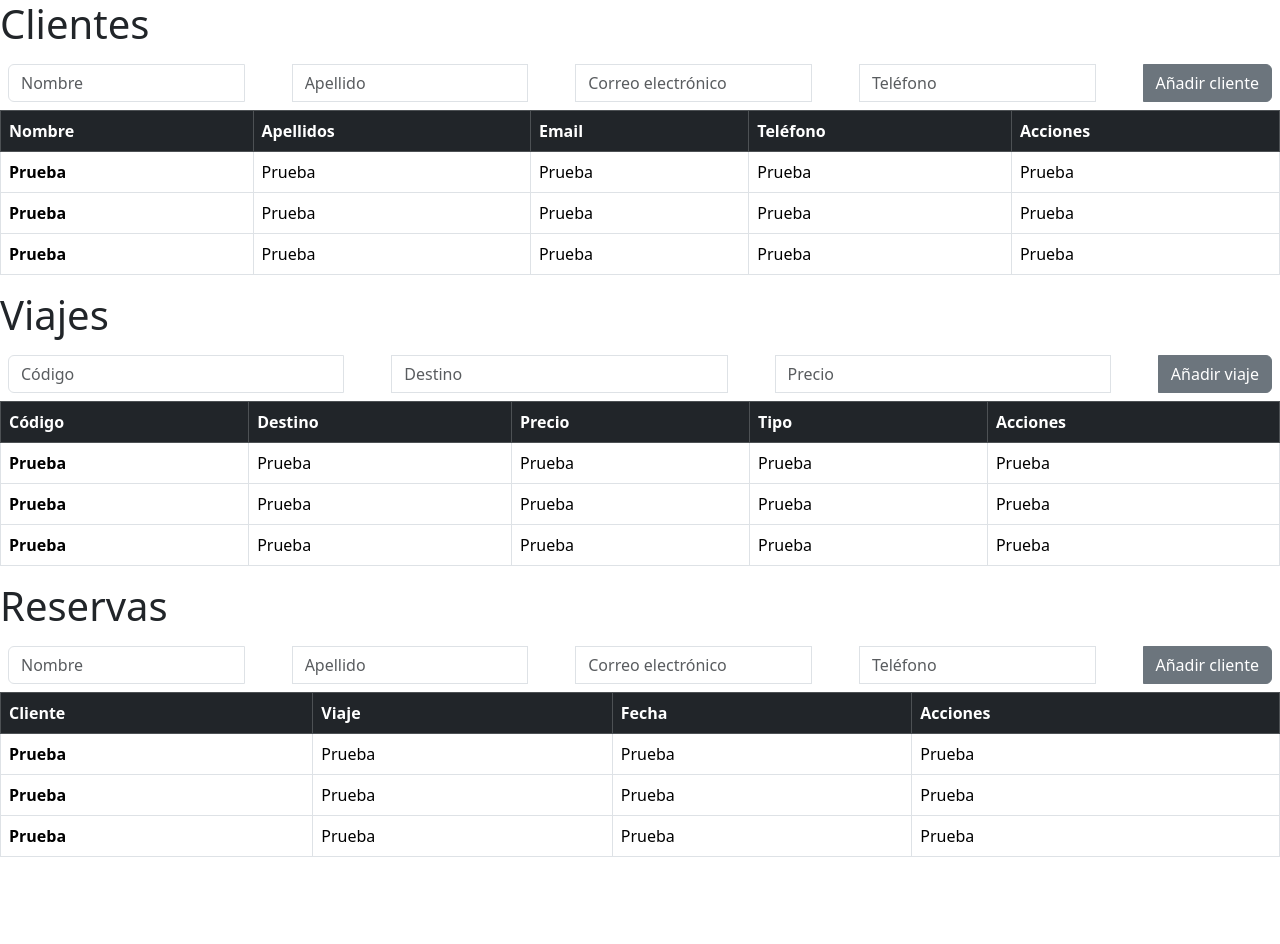
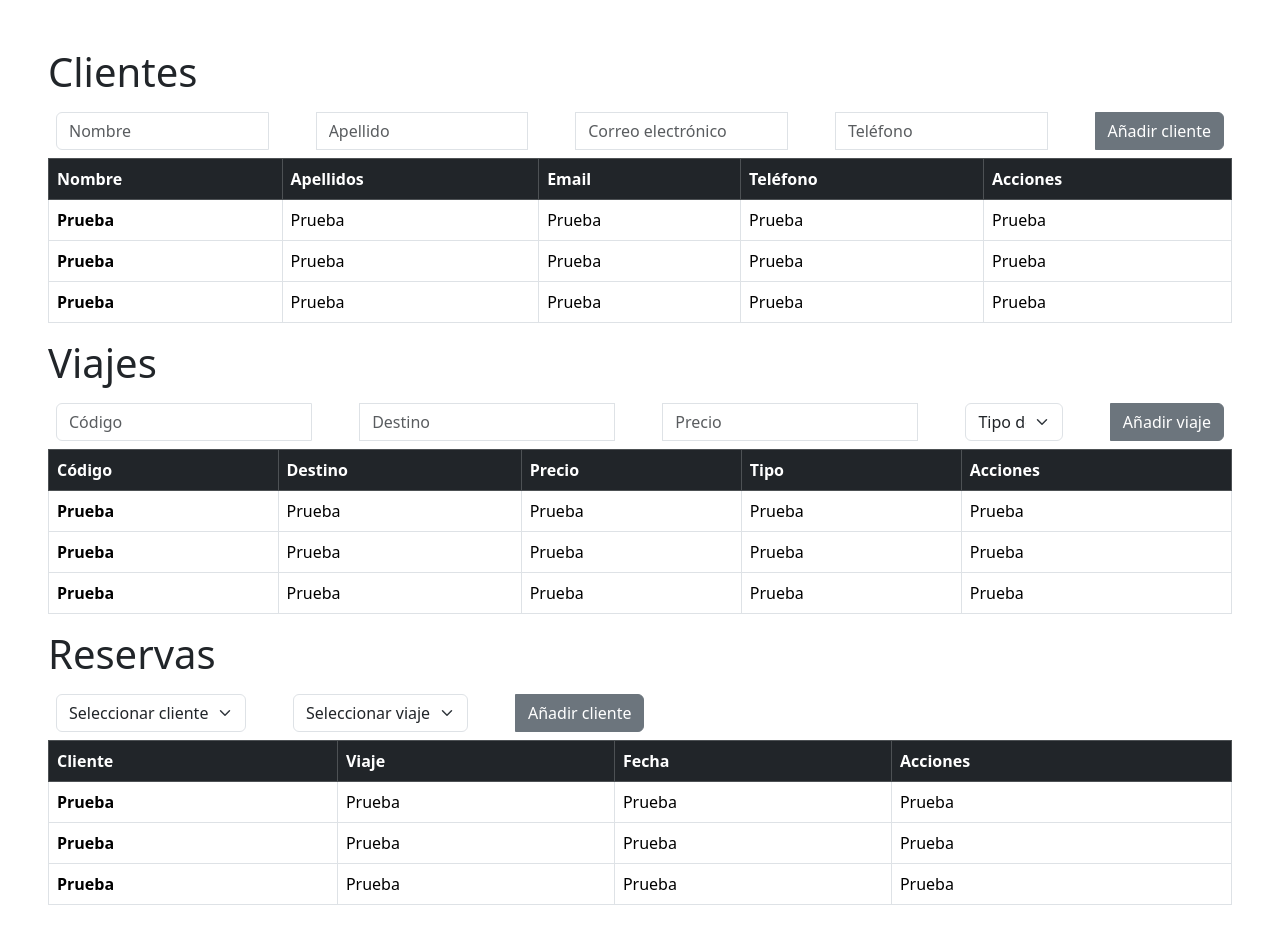
Before and after one commit to Xavivo/Travelling_CRUD_JS, a plain HTML site: page index.html in a window 1280 px wide. Before the commit the page ends 873 px from the top, so only its background shows below. Drawn offline with nearby package versions, Linux system fonts and the light colour scheme.

Commit message:
Frontend advancments

```diff
--- a/index.html
+++ b/index.html
@@ -1,49 +1,27 @@
 <!doctype html>
 <html lang="en">
+
 <head>
   <meta charset="UTF-8" />
   <meta name="viewport" content="width=device-width, initial-scale=1.0" />
-    <link
-      href="https://cdn.jsdelivr.net/npm/bootstrap@5.3.8/dist/css/bootstrap.min.css"
-      rel="stylesheet"
-      integrity="sha384-sRIl4kxILFvY47J16cr9ZwB07vP4J8+LH7qKQnuqkuIAvNWLzeN8tE5YBujZqJLB"
-      crossorigin="anonymous"
-    />
+  <link href="https://cdn.jsdelivr.net/npm/bootstrap@5.3.8/dist/css/bootstrap.min.css" rel="stylesheet"
+    integrity="sha384-sRIl4kxILFvY47J16cr9ZwB07vP4J8+LH7qKQnuqkuIAvNWLzeN8tE5YBujZqJLB" crossorigin="anonymous" />
   <title>Travel CRUD</title>
 </head>
-  <body>
+
+<body class="gap-5 m-5">
   <table class="table table-bordered">
     <h1>Clientes</h1>
     <!--Inputs-->
     <div class="input-group flex-nowrap gap-5 p-2">
-        <input
-          type="text"
-          class="form-control"
-          placeholder="Nombre"
-          aria-label="Username"
-          aria-describedby="addon-wrapping"
-        />
-        <input
-          type="text"
-          class="form-control"
-          placeholder="Apellido"
-          aria-label="Username"
-          aria-describedby="addon-wrapping"
-        />
-        <input
-          type="text"
-          class="form-control"
-          placeholder="Correo electrónico"
-          aria-label="Username"
-          aria-describedby="addon-wrapping"
-        />
-        <input
-          type="text"
-          class="form-control"
-          placeholder="Teléfono"
-          aria-label="Username"
-          aria-describedby="addon-wrapping"
-        />
+      <input type="text" class="form-control" placeholder="Nombre" aria-label="Username"
+        aria-describedby="addon-wrapping" />
+      <input type="text" class="form-control" placeholder="Apellido" aria-label="Username"
+        aria-describedby="addon-wrapping" />
+      <input type="text" class="form-control" placeholder="Correo electrónico" aria-label="Username"
+        aria-describedby="addon-wrapping" />
+      <input type="text" class="form-control" placeholder="Teléfono" aria-label="Username"
+        aria-describedby="addon-wrapping" />
       <button type="button" class="btn btn-secondary">Añadir cliente</button>
     </div>
 
@@ -83,27 +61,21 @@
     <h1>Viajes</h1>
     <!--Inputs-->
     <div class="input-group flex-nowrap gap-5 p-2">
-        <input
-          type="text"
-          class="form-control"
-          placeholder="Código"
-          aria-label="Username"
-          aria-describedby="addon-wrapping"
-        />
-        <input
-          type="text"
-          class="form-control"
-          placeholder="Destino"
-          aria-label="Username"
-          aria-describedby="addon-wrapping"
-        />
-        <input
-          type="text"
-          class="form-control"
-          placeholder="Precio"
-          aria-label="Username"
-          aria-describedby="addon-wrapping"
-        />
+      <input type="text" class="form-control" placeholder="Código" aria-label="Username"
+        aria-describedby="addon-wrapping" />
+      <input type="text" class="form-control" placeholder="Destino" aria-label="Username"
+        aria-describedby="addon-wrapping" />
+      <input type="text" class="form-control" placeholder="Precio" aria-label="Username"
+        aria-describedby="addon-wrapping" />
+
+      <div class="col-md-1">
+        <select id="viaje-tipo" class="form-select">
+          <option value="base">Tipo de viaje</option>
+          <option value="vuelo">Vuelo</option>
+          <option value="hotel">Hotel</option>
+        </select>
+      </div>
+
       <button type="button" class="btn btn-secondary">Añadir viaje</button>
     </div>
     <thead>
@@ -142,34 +114,20 @@
     <h1>Reservas</h1>
     <!--Inputs-->
     <div class="input-group flex-nowrap gap-5 p-2">
-        <input
-          type="text"
-          class="form-control"
-          placeholder="Nombre"
-          aria-label="Username"
-          aria-describedby="addon-wrapping"
-        />
-        <input
-          type="text"
-          class="form-control"
-          placeholder="Apellido"
-          aria-label="Username"
-          aria-describedby="addon-wrapping"
-        />
-        <input
-          type="text"
-          class="form-control"
-          placeholder="Correo electrónico"
-          aria-label="Username"
-          aria-describedby="addon-wrapping"
-        />
-        <input
-          type="text"
-          class="form-control"
-          placeholder="Teléfono"
-          aria-label="Username"
-          aria-describedby="addon-wrapping"
-        />
+      <div class="col-md-1.5">
+        <select id="seleccionar-cliente" class="form-select">
+          <option value="base">Seleccionar cliente</option>
+          <option value="vuelo">Prueba1</option>
+          <option value="hotel">Prueba2</option>
+        </select>
+      </div>
+      <div class="col-md-1.5">
+        <select id="seleccionar-viaje" class="form-select">
+          <option value="base">Seleccionar viaje</option>
+          <option value="vuelo">Prueba1</option>
+          <option value="hotel">Prueba2</option>
+        </select>
+      </div>
       <button type="button" class="btn btn-secondary">Añadir cliente</button>
     </div>
     <thead>
@@ -200,10 +158,9 @@
     </tbody>
   </table>
 
-    <script
-      src="https://cdn.jsdelivr.net/npm/bootstrap@5.3.8/dist/js/bootstrap.bundle.min.js"
+  <script src="https://cdn.jsdelivr.net/npm/bootstrap@5.3.8/dist/js/bootstrap.bundle.min.js"
     integrity="sha384-FKyoEForCGlyvwx9Hj09JcYn3nv7wiPVlz7YYwJrWVcXK/BmnVDxM+D2scQbITxI"
-      crossorigin="anonymous"
-    ></script>
+    crossorigin="anonymous"></script>
 </body>
+
 </html>
```
Lines whose indentation alone changed are shown as unchanged.
